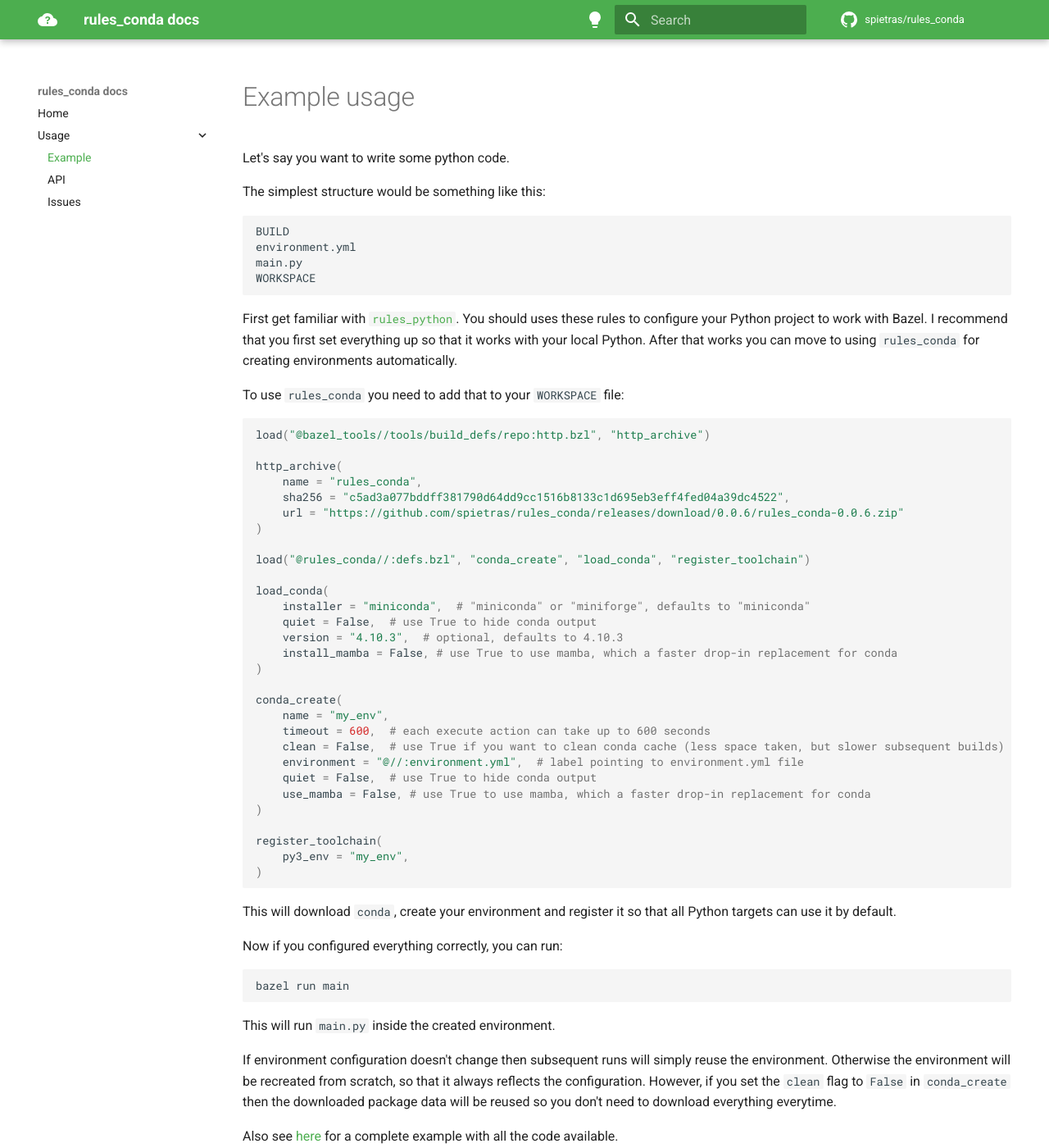
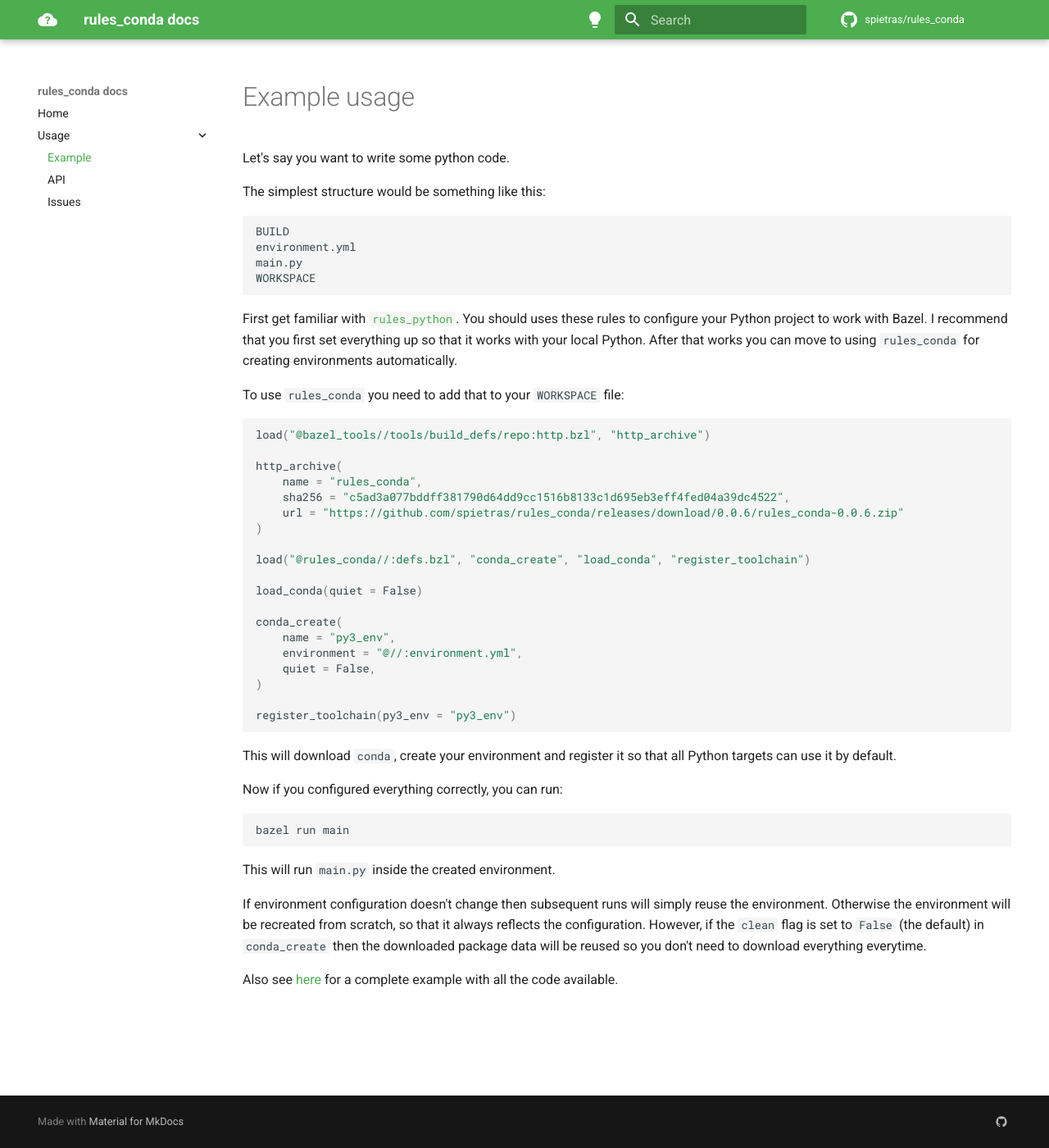
Before and after one commit to spietras/rules_conda, an MkDocs documentation site: the page built from docs/docs/usage/example.md, in a window 1280 px wide and 1400 px high. Shown: the whole window at 82% size. Built offline with MkDocs 1.6.1 and Material for MkDocs 9.7.7, drawn with Linux system fonts in a browser that asks for light colours; comment, search, counter and statistics services are not loaded.

Commit message:
Updated and cleaned up docs (#35)

````diff
--- a/docs/docs/usage/example.md
+++ b/docs/docs/usage/example.md
@@ -29,25 +29,15 @@
 
 load("@rules_conda//:defs.bzl", "conda_create", "load_conda", "register_toolchain")
 
-load_conda(
-    installer = "miniconda",  # "miniconda" or "miniforge", defaults to "miniconda"
-    quiet = False,  # use True to hide conda output
-    version = "4.10.3",  # optional, defaults to 4.10.3
-    install_mamba = False, # use True to use mamba, which a faster drop-in replacement for conda
+load_conda(quiet = False)
+
+conda_create(
+    name = "py3_env",
+    environment = "@//:environment.yml",
+    quiet = False,
 )
 
-conda_create(
-    name = "my_env",
-    timeout = 600,  # each execute action can take up to 600 seconds
-    clean = False,  # use True if you want to clean conda cache (less space taken, but slower subsequent builds)
-    environment = "@//:environment.yml",  # label pointing to environment.yml file
-    quiet = False,  # use True to hide conda output
-    use_mamba = False, # use True to use mamba, which a faster drop-in replacement for conda
-)
-
-register_toolchain(
-    py3_env = "my_env",
-)
+register_toolchain(py3_env = "py3_env")
 ```
 
 This will download `conda`, create your environment and register it so that all Python targets can use it by default.
@@ -62,6 +52,6 @@
 
 If environment configuration doesn't change then subsequent runs will simply reuse the environment.
 Otherwise the environment will be recreated from scratch, so that it always reflects the configuration.
-However, if you set the `clean` flag to `False` in `conda_create` then the downloaded package data will be reused so you don't need to download everything everytime.
+However, if the `clean` flag is set to `False` (the default) in `conda_create` then the downloaded package data will be reused so you don't need to download everything everytime.
 
 Also see [here](https://github.com/spietras/rules_conda/tree/main/example) for a complete example with all the code available.
````
Also changed, not shown: docs/docs/usage/api.md (+1 -1 lines), README.md, 1 other file.
